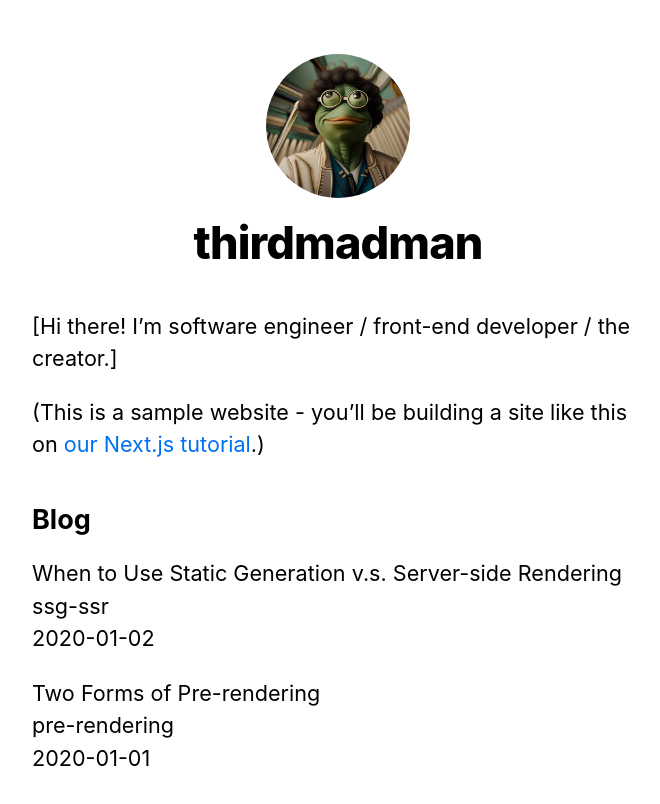
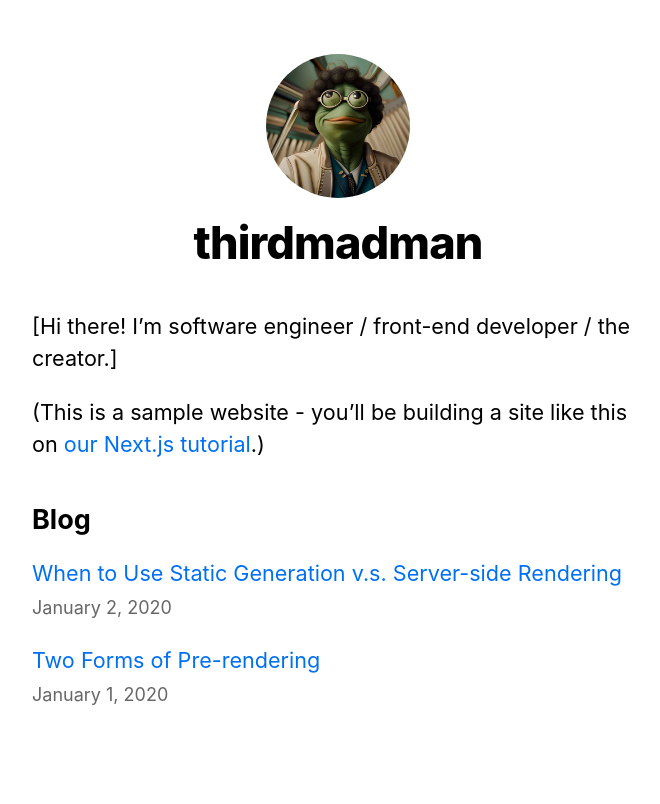
Before and after one commit to thirdmadman/fetraining-20203-create-nextjs-app, a Next.js app in the folder nextjs-blog/: page / in a window 1280 px wide. Shown: the top 804 px of the page, without its empty margins (302-962 px from the left). Built offline with nearby package versions, Linux system fonts and the light colour scheme.

Commit message:
feat: "Polishing the Index Page" step

```diff
--- a/nextjs-blog/pages/index.js
+++ b/nextjs-blog/pages/index.js
@@ -1,8 +1,11 @@
 import Head from 'next/head';
-import Layout, { siteTitle } from '../components/layout';
+import Layout, {siteTitle} from '../components/layout';
 import utilStyles from '../styles/utils.module.css';
 
-import { getSortedPostsData } from '../lib/posts';
+import {getSortedPostsData} from '../lib/posts';
+
+import Link from 'next/link';
+import Date from '../components/date';
 
 export async function getStaticProps() {
   const allPostsData = getSortedPostsData();
@@ -13,7 +16,7 @@ export async function getStaticProps() {
   };
 }
 
-export default function Home({ allPostsData }) {
+export default function Home({allPostsData}) {
   return (
     <Layout home>
       <Head>
@@ -22,20 +25,19 @@ export default function Home({ allPostsData }) {
       <section className={utilStyles.headingMd}>
         <p>[Hi there! I’m software engineer / front-end developer / the creator.]</p>
         <p>
-          (This is a sample website - you’ll be building a site like this on{' '}
-          <a href="https://nextjs.org/learn">our Next.js tutorial</a>.)
+          (This is a sample website - you’ll be building a site like this on <a href='https://nextjs.org/learn'>our Next.js tutorial</a>.)
         </p>
       </section>
       <section className={`${utilStyles.headingMd} ${utilStyles.padding1px}`}>
         <h2 className={utilStyles.headingLg}>Blog</h2>
         <ul className={utilStyles.list}>
-          {allPostsData.map(({ id, date, title }) => (
+          {allPostsData.map(({id, date, title}) => (
             <li className={utilStyles.listItem} key={id}>
-              {title}
+              <Link href={`/posts/${id}`}>{title}</Link>
               <br />
-              {id}
-              <br />
-              {date}
+              <small className={utilStyles.lightText}>
+                <Date dateString={date} />
+              </small>
             </li>
           ))}
         </ul>
```
